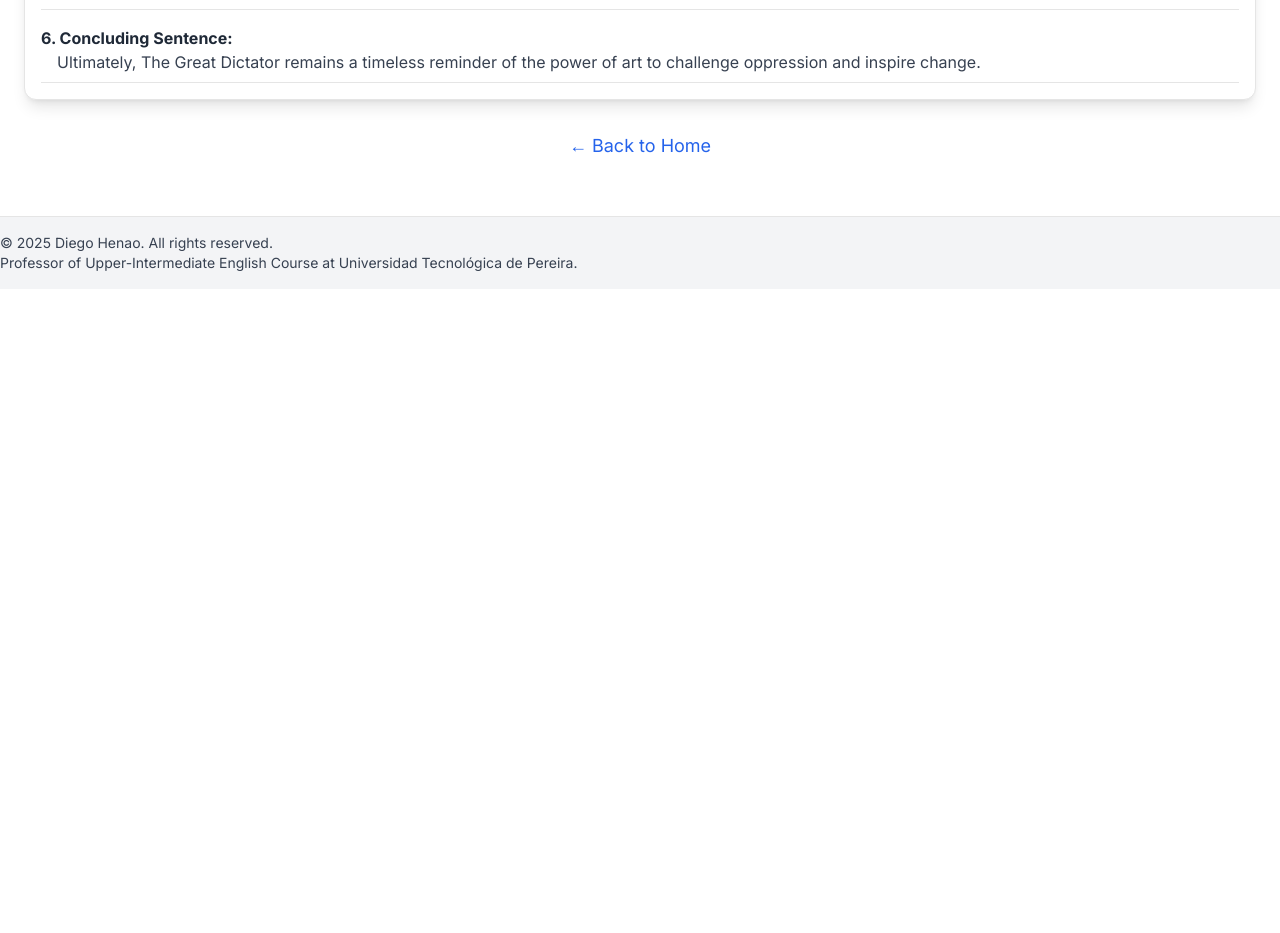
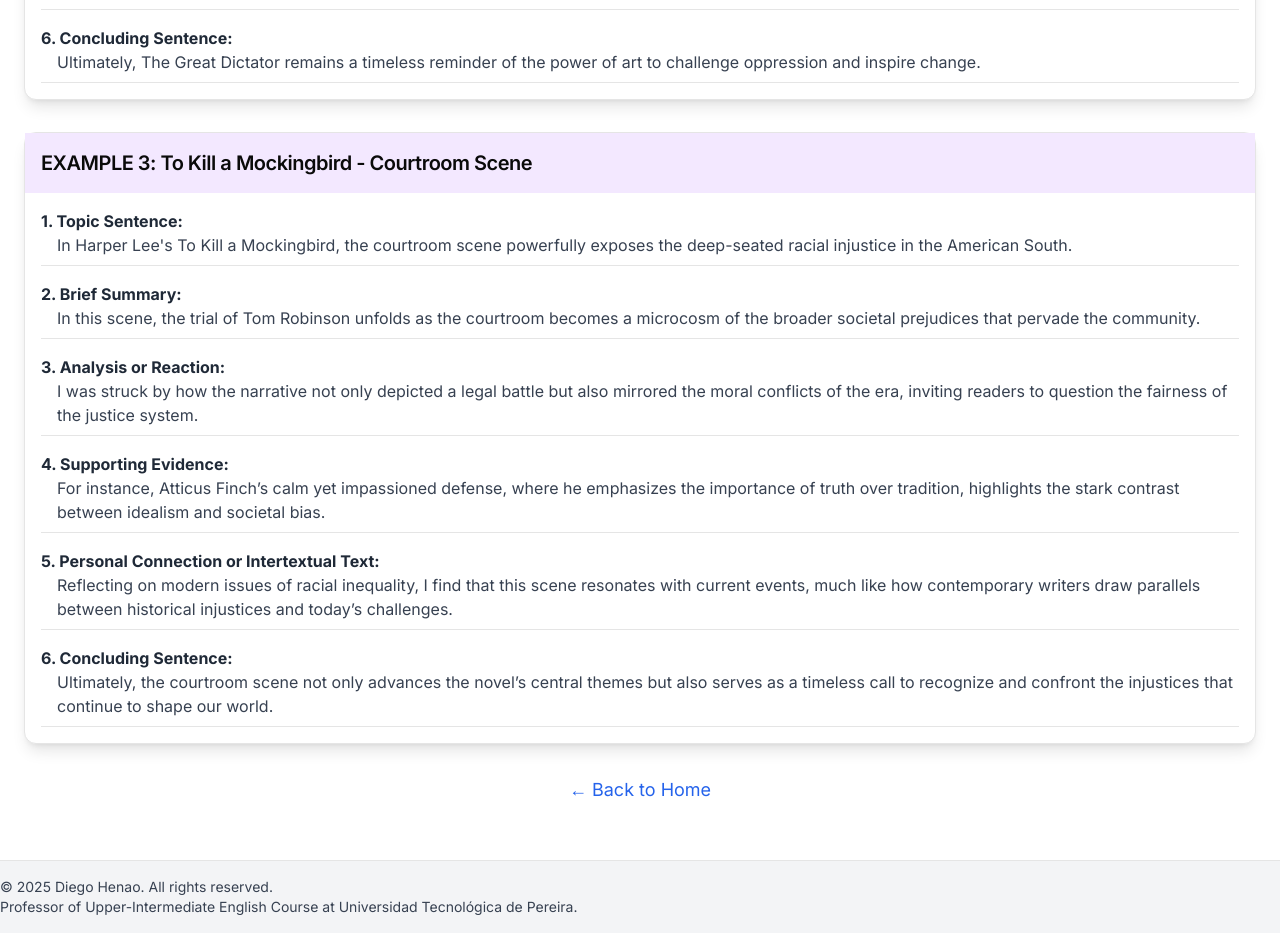
Before and after one commit to diegohenao819/response-paragraph, a Next.js app: page /examples in a window 1280 px wide. Shown: the part 1240-2173 px from the top of the page. Before the commit the page ends 1529 px from the top, so only its background shows below. Built offline with nearby package versions, Linux system fonts and the light colour scheme.

Commit message:
Add new example section for "To Kill a Mockingbird" courtroom scene

```diff
--- a/src/app/examples/page.tsx
+++ b/src/app/examples/page.tsx
@@ -75,6 +75,42 @@
     ],
   };
 
+  const example3 = {
+    title: "EXAMPLE 3: To Kill a Mockingbird - Courtroom Scene",
+    sections: [
+      {
+        number: 1,
+        title: "Topic Sentence",
+        text: "In Harper Lee's To Kill a Mockingbird, the courtroom scene powerfully exposes the deep-seated racial injustice in the American South.",
+      },
+      {
+        number: 2,
+        title: "Brief Summary",
+        text: "In this scene, the trial of Tom Robinson unfolds as the courtroom becomes a microcosm of the broader societal prejudices that pervade the community.",
+      },
+      {
+        number: 3,
+        title: "Analysis or Reaction",
+        text: "I was struck by how the narrative not only depicted a legal battle but also mirrored the moral conflicts of the era, inviting readers to question the fairness of the justice system.",
+      },
+      {
+        number: 4,
+        title: "Supporting Evidence",
+        text: "For instance, Atticus Finch’s calm yet impassioned defense, where he emphasizes the importance of truth over tradition, highlights the stark contrast between idealism and societal bias.",
+      },
+      {
+        number: 5,
+        title: "Personal Connection or Intertextual Text",
+        text: "Reflecting on modern issues of racial inequality, I find that this scene resonates with current events, much like how contemporary writers draw parallels between historical injustices and today’s challenges.",
+      },
+      {
+        number: 6,
+        title: "Concluding Sentence",
+        text: "Ultimately, the courtroom scene not only advances the novel’s central themes but also serves as a timeless call to recognize and confront the injustices that continue to shape our world.",
+      },
+    ],
+  };
+
   const renderExampleSections = (
     sections: { number: number; title: string; text: string }[]
   ) => (
@@ -114,6 +150,15 @@
         </CardContent>
       </Card>
 
+      <Card className="shadow-lg">
+        <CardHeader className="bg-purple-100 p-4">
+          <CardTitle className="text-xl">{example3.title}</CardTitle>
+        </CardHeader>
+        <CardContent className="p-4">
+          {renderExampleSections(example3.sections)}
+        </CardContent>
+      </Card>
+
       <div className="text-center">
         <Link href="/" className="text-blue-600 hover:underline text-lg">
           &larr; Back to Home
```
